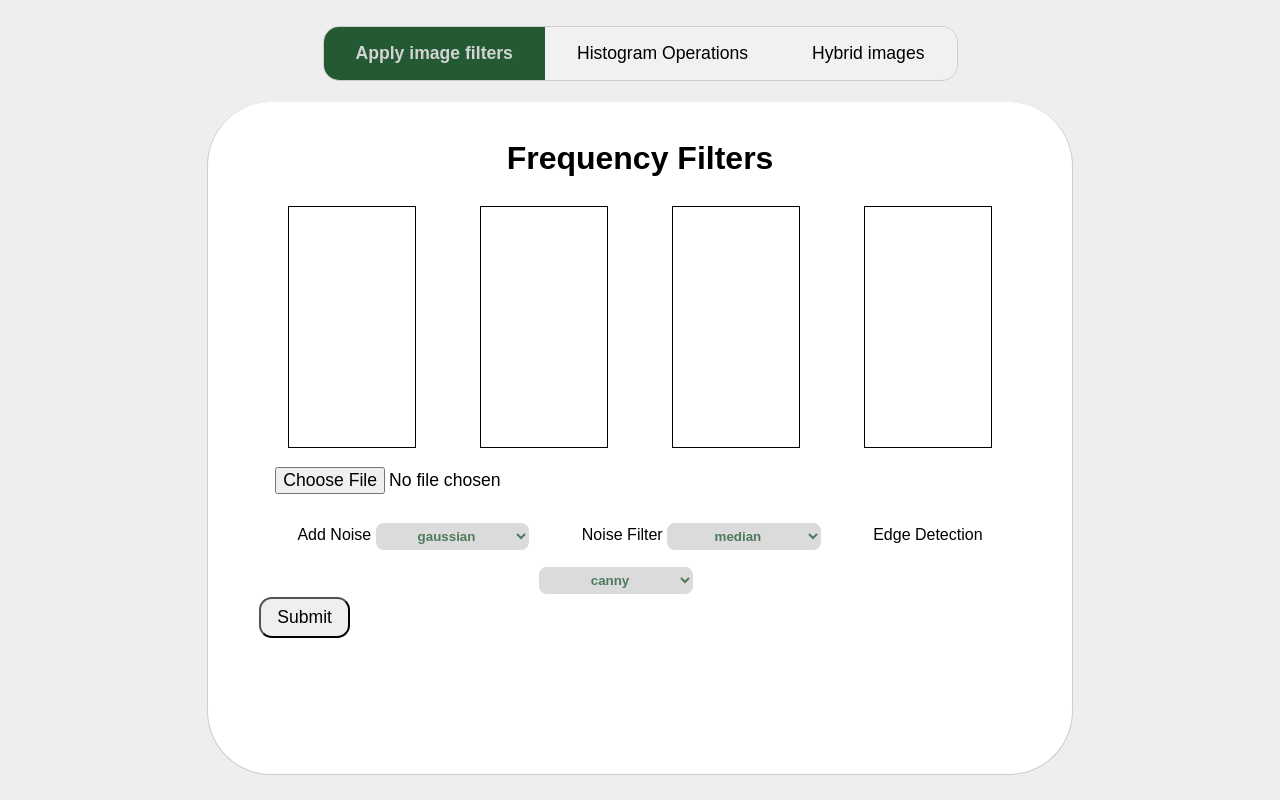
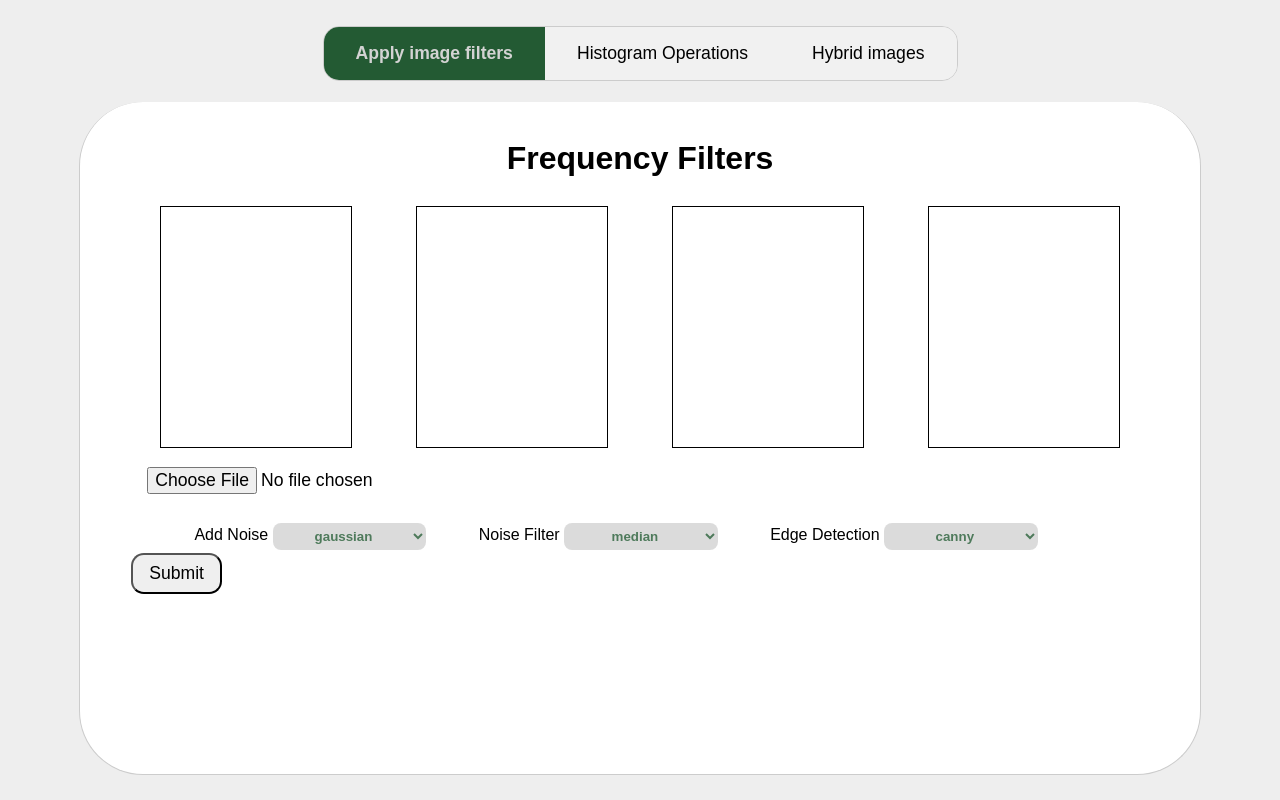
Before and after one commit to Sherif-2001/Computer_Vision_Task1, a Flask app: page / in a window 1280 px wide. Run offline with Flask 2, Linux system fonts and the light colour scheme.

```diff
--- a/static/css/index.css
+++ b/static/css/index.css
@@ -100,7 +100,7 @@ color: #d3d3d3;
 .tabcontent {
     display: block;
     height:80vh;
-    width: 60vw;
+    width: 80vw;
     margin: auto;
     padding: 6px 12px;
     border: 1px solid #ccc;
```
Also changed, not shown: static/assets/edited_histogram_plot.png, static/assets/filtered_image.png, static/assets/histogram_plot.png, static/assets/image1.png, static/assets/noisy_image.png.
